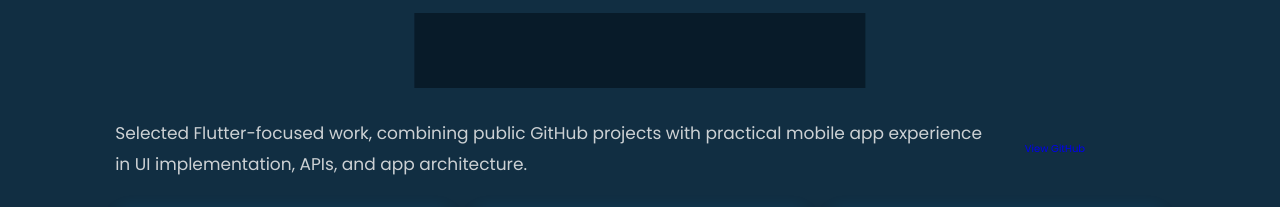
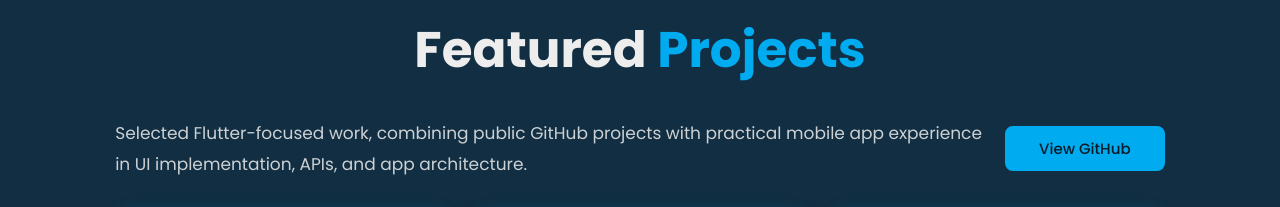
Before and after one commit to Osama-M-Ebrahim/my_portofolio, a plain HTML site: page index.html in a window 1280 px wide. Shown: the part 2780-2987 px from the top of the page. Drawn offline with nearby package versions, Linux system fonts and the light colour scheme.

Commit message:
Fix hidden Projects heading and unreadable View GitHub button

```diff
--- a/css/style.css
+++ b/css/style.css
@@ -949,6 +949,7 @@ section:nth-child(odd) .animate.scroll,
 
 .about.show-animate .animate.scroll,
 .education.show-animate .animate.scroll,
+.projects.show-animate .animate.scroll,
 .skills.show-animate .animate.scroll,
 .contact.show-animate .animate.scroll,
 .footer.show-animate .animate.scroll {
@@ -1270,3 +1271,16 @@ section:nth-child(odd) .animate.scroll,
 .project-media { overflow: hidden; border-radius: 1rem; }
 .project-main-image { transition: transform 0.5s ease; }
 .project-card:hover .project-main-image { transform: scale(1.05); }
+
+.projects-header .btn-inline {
+  display: inline-flex;
+  justify-content: center;
+  align-items: center;
+  padding: 0.9rem 2rem;
+  font-size: 1.5rem;
+  font-weight: 500;
+  background: var(--main-bg-color);
+  color: var(--bg-color);
+  border: 0.2rem solid var(--main-bg-color);
+  border-radius: 0.8rem;
+}
```
